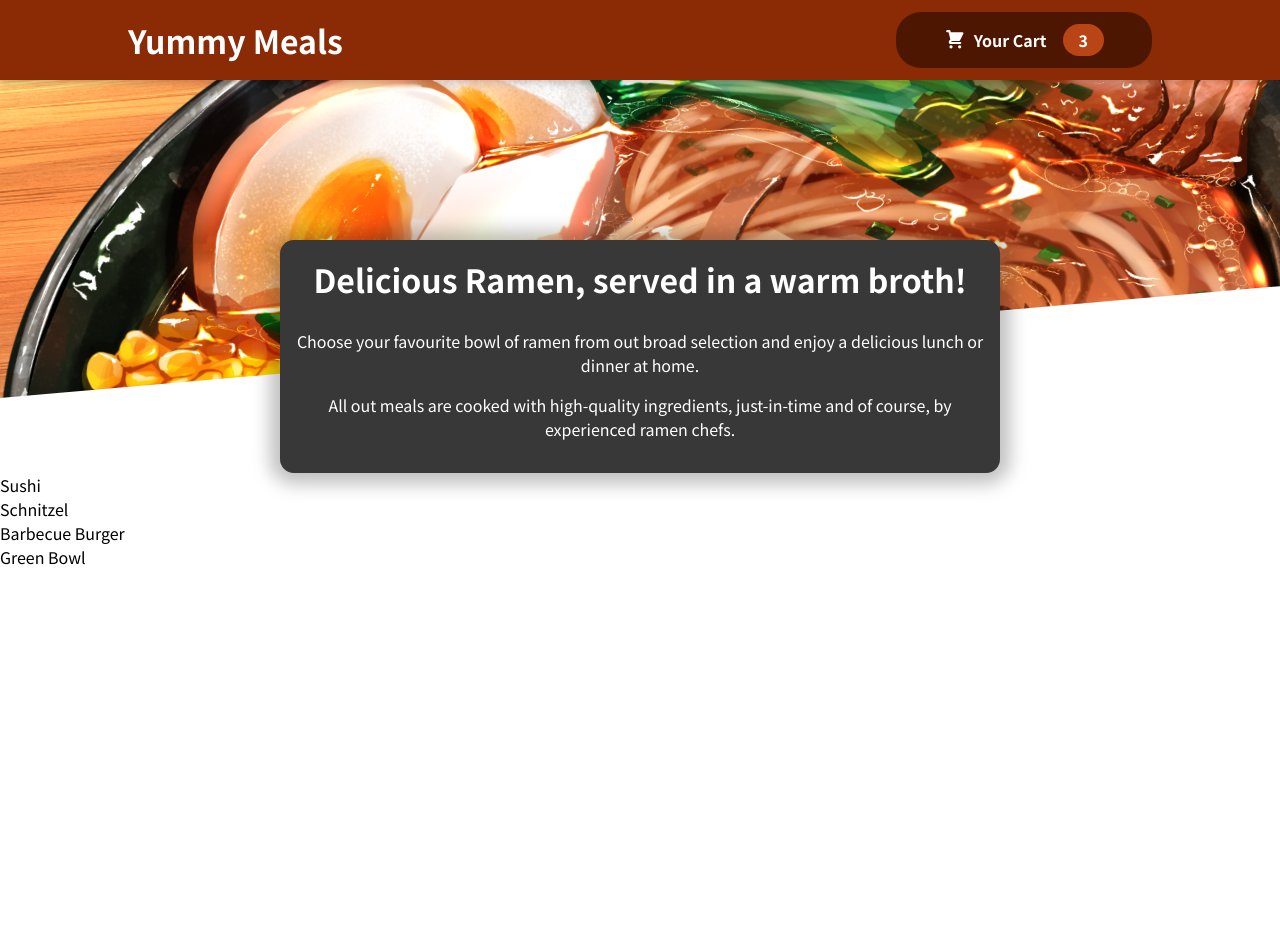
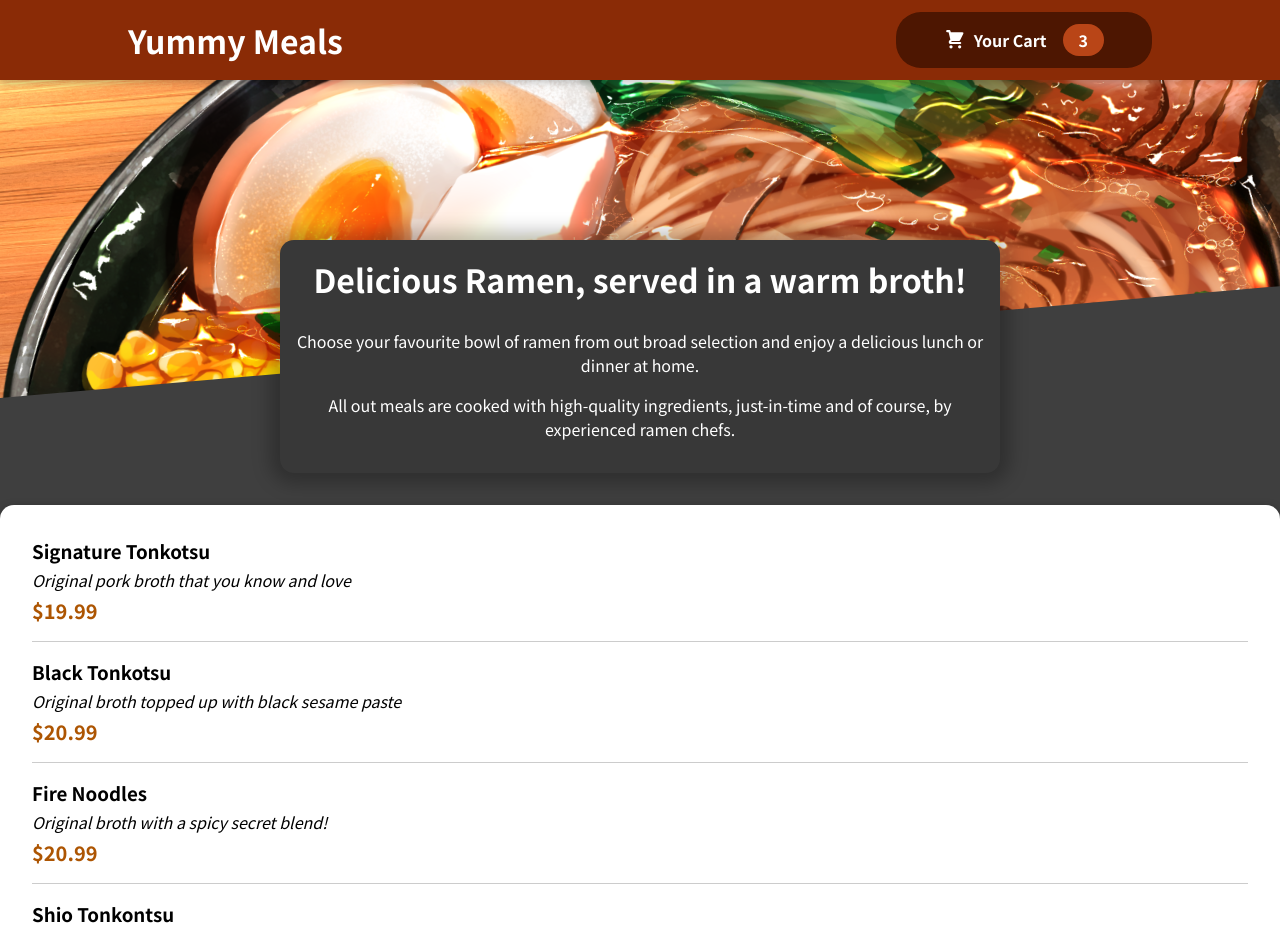
Before and after one commit to Ivn-Cdrc/react-dummy-food-order-app, a React (Create React App) app in the folder food-order-app/: page / in a window 1280 px wide. Shown: the top 935 px of the page. Before the commit the page ends 800 px from the top, so only its background shows below. Built offline with nearby package versions, Linux system fonts and the light colour scheme.

Commit message:
can now display list of ramen

```diff
--- a/food-order-app/src/components/Meals/AvailableMeals.tsx
+++ b/food-order-app/src/components/Meals/AvailableMeals.tsx
@@ -1,42 +1,56 @@
-import classes from './AvailableMeals.module.css';
+import classes from "./AvailableMeals.module.css";
+import Card from "../UI/Card";
+import MealItem from "./MealItem/MealItem";
 
-const DUMMY_MEALS = [
+export interface Meal {
+  id: string;
+  name: string;
+  description: string;
+  price: number;
+}
+
+const DUMMY_MEALS: Meal[] = [
   {
-    id: 'm1',
-    name: 'Sushi',
-    description: 'Finest fish and veggies',
-    price: 22.99,
+    id: "m1",
+    name: "Signature Tonkotsu",
+    description: "Original pork broth that you know and love",
+    price: 19.99,
   },
   {
-    id: 'm2',
-    name: 'Schnitzel',
-    description: 'A german specialty!',
-    price: 16.5,
+    id: "m2",
+    name: "Black Tonkotsu",
+    description: "Original broth topped up with black sesame paste",
+    price: 20.99,
   },
   {
-    id: 'm3',
-    name: 'Barbecue Burger',
-    description: 'American, raw, meaty',
-    price: 12.99,
+    id: "m3",
+    name: "Fire Noodles",
+    description: "Original broth with a spicy secret blend!",
+    price: 20.99,
   },
   {
-    id: 'm4',
-    name: 'Green Bowl',
-    description: 'Healthy...and green...',
+    id: "m4",
+    name: "Shio Tonkontsu",
+    description: "Like the Original Signature broth, but lighter!",
     price: 18.99,
   },
 ];
 
 function AvailableMeals() {
-	const mealList = DUMMY_MEALS.map((meal) => <li>{meal.name}</li>);
+  const mealList = DUMMY_MEALS.map((meal) => (
+    <MealItem
+      key={meal.id}
+      meal={meal}
+    />
+  ));
 
   return (
-		<section className={classes.meals}>
-			<ul>
-				{mealList}
-			</ul>
-		</section>
-	);
+    <section className={classes.meals}>
+      <Card>
+        <ul>{mealList}</ul>
+      </Card>
+    </section>
+  );
 }
 
 export default AvailableMeals;
--- /dev/null
+++ b/food-order-app/src/components/Meals/MealItem/MealItem.module.css
@@ -0,0 +1,22 @@
+.meal {
+  display: flex;
+  justify-content: space-between;
+  margin: 1rem;
+  padding-bottom: 1rem;
+  border-bottom: 1px solid #ccc;
+}
+
+.meal h3 {
+  margin: 0 0 0.25rem 0;
+}
+
+.description {
+  font-style: italic;
+}
+
+.price {
+  margin-top: 0.25rem;
+  font-weight: bold;
+  color: #ad5502;
+  font-size: 1.25rem;
+}
--- /dev/null
+++ b/food-order-app/src/components/Meals/MealItem/MealItem.tsx
@@ -0,0 +1,25 @@
+import classes from "./MealItem.module.css";
+import { Meal } from "../AvailableMeals";
+
+interface MealItemProps {
+	meal: Meal;
+}
+
+function MealItem({meal}: MealItemProps) {
+	const formattedPrice = `$${meal.price.toFixed(2)}`;
+
+  return (
+		<li className={classes.meal}>
+			<div>
+				<h3>{meal.name}</h3>
+				<div className={classes.description}>{meal.description}</div>
+				<div className={classes.price}>{formattedPrice}</div>
+			</div>
+			<div>
+
+			</div>
+		</li>
+	);
+}
+
+export default MealItem;
--- /dev/null
+++ b/food-order-app/src/components/UI/Card.module.css
@@ -0,0 +1,7 @@
+.card {
+  margin-top: 2rem;
+  padding: 1rem;
+  box-shadow: 0 2px 8px rgba(0, 0, 0, 0.25);
+  border-radius: 14px;
+  background-color: white;
+}
--- /dev/null
+++ b/food-order-app/src/components/UI/Card.tsx
@@ -0,0 +1,13 @@
+import classes from './Card.module.css'
+
+interface CardProps {
+	children: React.ReactNode;
+}
+
+function Card({children}: CardProps) {
+	return (
+		<div className={classes.card}>{children}</div>
+	);
+}
+
+export default Card;
--- a/food-order-app/src/index.css
+++ b/food-order-app/src/index.css
@@ -10,4 +10,5 @@ html {
 
 body {
   margin: 0;
+  background-color: #3f3f3f;
 }
```
Also changed, not shown: food-order-app/src/components/Meals/MealItem/MealItemForm.tsx (added, +8 -0 lines).
